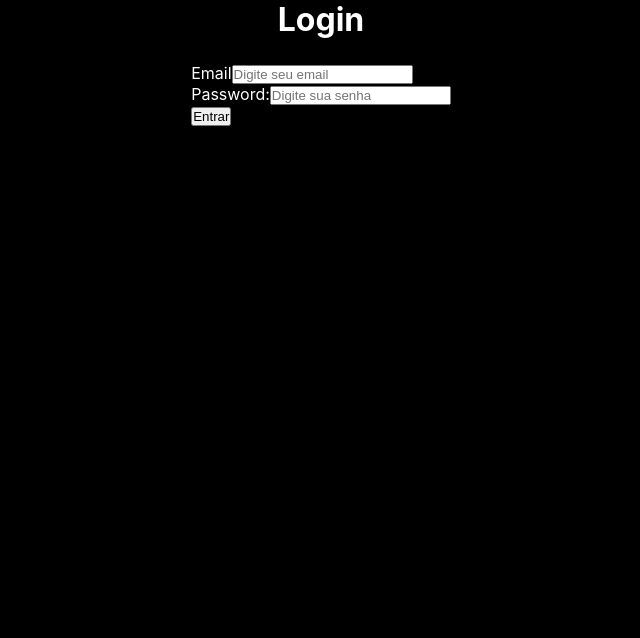
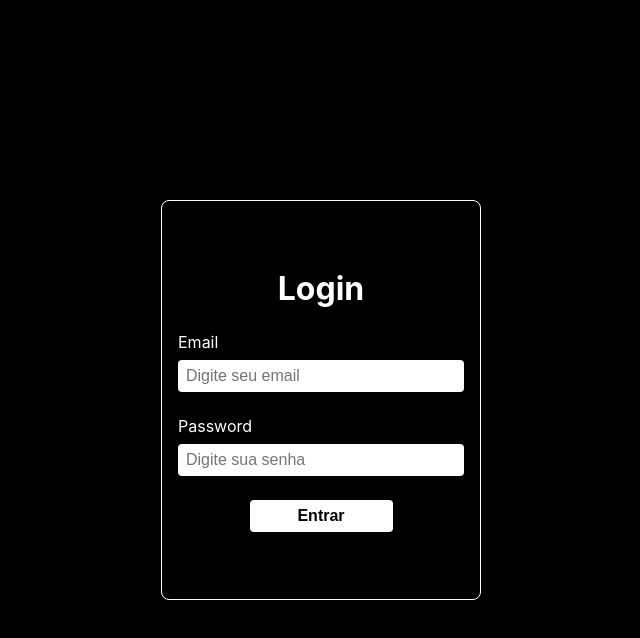
Before and after one commit to joaoffaragao/vgbr_app, a React (Create React App) app: page /login in a window 1280 px wide. Shown: the top 638 px of the page, without its empty margins (319-959 px from the left). Built offline with nearby package versions, Linux system fonts and the light colour scheme; a web font is replaced by a local one.

Commit message:
feat: login

```diff
--- a/package.json
+++ b/package.json
@@ -28,6 +28,7 @@
     "react-router-dom": "^6.3.0",
     "react-scripts": "5.0.1",
     "react-toastify": "^9.1.1",
+    "styled-component": "^2.8.0",
     "styled-components": "^5.3.5",
     "typescript": "^4.4.2",
     "web-vitals": "^2.1.0",
--- a/src/pages/login/index.tsx
+++ b/src/pages/login/index.tsx
@@ -38,8 +38,8 @@ const Login = () => {
 
   return (
     <Container>
-      <h1>Login</h1>
       <form onSubmit={handleSubmit(onSubmit)}>
+        <h1>Login</h1>
         <div className="InputBox">
           <label htmlFor="email">Email</label>
           <input
@@ -50,7 +50,7 @@ const Login = () => {
           {errors.email?.message && <p>{errors.email?.message?.toString()}</p>}
         </div>
         <div className="InputBox">
-          <label htmlFor="password">Password:</label>
+          <label htmlFor="password">Password</label>
           <input
             placeholder={"Digite sua senha"}
             type={"password"}
--- a/src/pages/login/style.ts
+++ b/src/pages/login/style.ts
@@ -1,13 +1,62 @@
 import styled from "styled-components";
 
 const Container = styled.div`
+  width: 100%;
+  height: 100%;
+
   display: flex;
   flex-direction: column;
-  width: 100%;
-  height: 100vh;
   align-items: center;
   gap: 1.5rem;
   color: white;
+  justify-content: center;
+  padding: 0.5rem;
+
+  > form {
+    max-width: 20rem;
+    border: 1px solid white;
+    border-radius: 0.5rem;
+    height: 400px;
+    width: 100%;
+    padding: 1rem;
+    display: flex;
+    flex-direction: column;
+    align-items: center;
+    justify-content: center;
+    gap: 1.5rem;
+    > .InputBox {
+      width: 100%;
+      display: flex;
+      flex-direction: column;
+      gap: 0.5rem;
+      > input {
+        height: 32px;
+        font-size: 16px;
+        padding: 0 00.5rem;
+        border: none;
+        border-radius: 0.25rem;
+      }
+      > p {
+        color: red;
+      }
+    }
+    > button {
+      height: 2rem;
+      width: 50%;
+      border: none;
+      border-radius: 0.25rem;
+      font-size: 1rem;
+      font-weight: bold;
+      background-color: white;
+    }
+    > span {
+      color: red;
+    }
+    > button:hover {
+      background-color: lightgray;
+      cursor: pointer;
+    }
+  }
 `;
 
 export default Container;
--- a/src/pages/staff/index.tsx
+++ b/src/pages/staff/index.tsx
@@ -1,11 +1,44 @@
+import { useContext, useEffect } from "react";
+import { useNavigate } from "react-router-dom";
+import Header from "../../components/Header";
+import Loading from "../../components/Loading";
+import { AdmContext } from "../../provider/admProvider";
 import Container from "./style";
 
 const Staff = () => {
-  return (
-    <Container>
-      <h1>Staff</h1>
-    </Container>
-  );
+  const { adm, logOut, getProfile } = useContext(AdmContext);
+  const navigate = useNavigate();
+
+  useEffect(() => {
+    getProfile();
+  }, []);
+
+  if (!adm.nick) {
+    return <Loading paginaAnterior="/loadig" />;
+  } else {
+    return (
+      <Container>
+        <Header string="/login" />
+        <main>
+          <header>
+            <div className="nickBox">
+              <h2>Staff:</h2>
+              <h2>{adm.nick}</h2>
+            </div>
+            <button
+              onClick={() => {
+                console.log("sair");
+                logOut();
+                navigate("/login");
+              }}
+            >
+              Sair
+            </button>
+          </header>
+        </main>
+      </Container>
+    );
+  }
 };
 
 export default Staff;
--- a/src/pages/staff/style.ts
+++ b/src/pages/staff/style.ts
@@ -1,5 +1,24 @@
 import styled from "styled-components";
 
-const Container = styled.div``;
+const Container = styled.div`
+  width: 100%;
+  display: flex;
+  flex-direction: column;
+  color: white;
+  align-items: center;
+  > main {
+    max-width: 20rem;
+    padding: 1rem;
+    width: 100%;
+    > header {
+      .nickBox {
+        display: flex;
+        gap: 0.25rem;
+      }
+      display: flex;
+      justify-content: space-between;
+    }
+  }
+`;
 
 export default Container;
--- a/src/provider/admProvider/index.tsx
+++ b/src/provider/admProvider/index.tsx
@@ -1,9 +1,8 @@
-import { useState } from "react";
+import { useContext, useEffect, useState } from "react";
 import { createContext } from "react";
 import { Outlet, useNavigate } from "react-router-dom";
-import getProfileRequest from "../../service/getProfileRequest";
-
-import { useForm } from "react-hook-form";
+import getProfileRequest from "../../service/server/getProfileRequest";
+import { ToastContext } from "../toastyProvider";
 
 export interface IAdm {
   id: string;
@@ -28,6 +27,7 @@ interface IAdmContext {
   getProfile: () => void;
   token: string;
   addToken: (token: string) => void;
+  logOut: () => void;
 }
 
 export const AdmContext = createContext<IAdmContext>({} as IAdmContext);
@@ -42,7 +42,6 @@ const AdmProvider = () => {
   async function getProfile() {
     try {
       const TokenArmazeado = localStorage.getItem("vgbr:token");
-
       if (TokenArmazeado) {
         const adm = await getProfileRequest(TokenArmazeado);
         setAdm(adm);
@@ -58,8 +57,21 @@ const AdmProvider = () => {
     setToken(token);
   }
 
+  async function loginVerify() {
+    await getProfile();
+  }
+
+  function logOut() {
+    setAdm({} as IAdm);
+    localStorage.clear();
+  }
+
+  useEffect(() => {
+    loginVerify();
+  }, []);
+
   return (
-    <AdmContext.Provider value={{ adm, getProfile, token, addToken }}>
+    <AdmContext.Provider value={{ adm, getProfile, token, addToken, logOut }}>
       <Outlet />
     </AdmContext.Provider>
   );
--- a/src/provider/loginProvider/index.tsx
+++ b/src/provider/loginProvider/index.tsx
@@ -1,7 +1,7 @@
 import { createContext, useState, useContext } from "react";
 import { Outlet, useNavigate } from "react-router-dom";
 import { ISession } from "../../pages/login";
-import { requestLogin } from "../../service/requestLogin";
+import { requestLogin } from "../../service/server/requestLogin";
 import { AdmContext } from "../admProvider";
 import { ToastContext } from "../toastyProvider";
 
@@ -22,11 +22,12 @@ const LoginProvider = () => {
     try {
       const token = await requestLogin(data);
       localStorage.setItem("vgbr:token", token);
+      console.log(token);
       addToken(token);
       toastSucesso("Login Feito com Sucesso");
       navigate("/staff");
     } catch (error) {
-      setErroRequisicao("Email e senha sao invalidos");
+      setErroRequisicao("Email e senha são invalidos");
     }
   }
 
--- a/src/provider/toastyProvider/index.tsx
+++ b/src/provider/toastyProvider/index.tsx
@@ -1,7 +1,6 @@
 import "react-toastify/dist/ReactToastify.css";
 import { createContext, ReactNode } from "react";
 import { ToastContainer, toast } from "react-toastify";
-import { Outlet } from "react-router-dom";
 
 interface IToastContext {
   toastSucesso: (mensagem: string) => void;
--- a/src/service/requestLogin.ts
+++ /dev/null
@@ -1,12 +0,0 @@
-import { ISession } from "../pages/login";
-import { api } from "./api";
-
-export interface IResponseLogin {
-  token: string;
-}
-
-export async function requestLogin(data: ISession): Promise<string> {
-  const response = await api.post<IResponseLogin>("/login", data);
-
-  return response.data.token;
-}
--- a/src/service/getProfileRequest.ts
+++ b/src/service/server/getProfileRequest.ts
@@ -1,8 +1,8 @@
-import { IAdm } from "../provider/admProvider";
-import { api } from "./api";
+import { IAdm } from "../../provider/admProvider";
+import server from "./server";
 
 async function getProfileRequest(TokenArmazeado: string): Promise<IAdm> {
-  const response = await api.get<IAdm>("/profile", {
+  const response = await server.get<IAdm>("/user/profile", {
     headers: {
       Authorization: `Bearer ${TokenArmazeado}`,
     },
--- /dev/null
+++ b/src/service/server/requestLogin.ts
@@ -0,0 +1,15 @@
+import { ISession } from "../../pages/login";
+import server from "./server";
+
+export interface IResponseLogin {
+  token: string;
+}
+
+export async function requestLogin(data: ISession): Promise<string> {
+  const response = await server.post<IResponseLogin>(
+    "http://localhost:3000/login",
+    data
+  );
+
+  return response.data.token;
+}
--- /dev/null
+++ b/src/service/server/server.ts
@@ -0,0 +1,10 @@
+import axios from "axios";
+
+export const server = axios.create({
+  baseURL: "http://localhost:3000/",
+});
+
+server.defaults.headers.get["Access-Control-Allow-Origin"] = "*";
+server.defaults.headers.get["Content-Type"] = "application/json;charset=utf-8";
+
+export default server;
```
Also changed, not shown: 1 other file (tests, documents, lock files or other folders).
